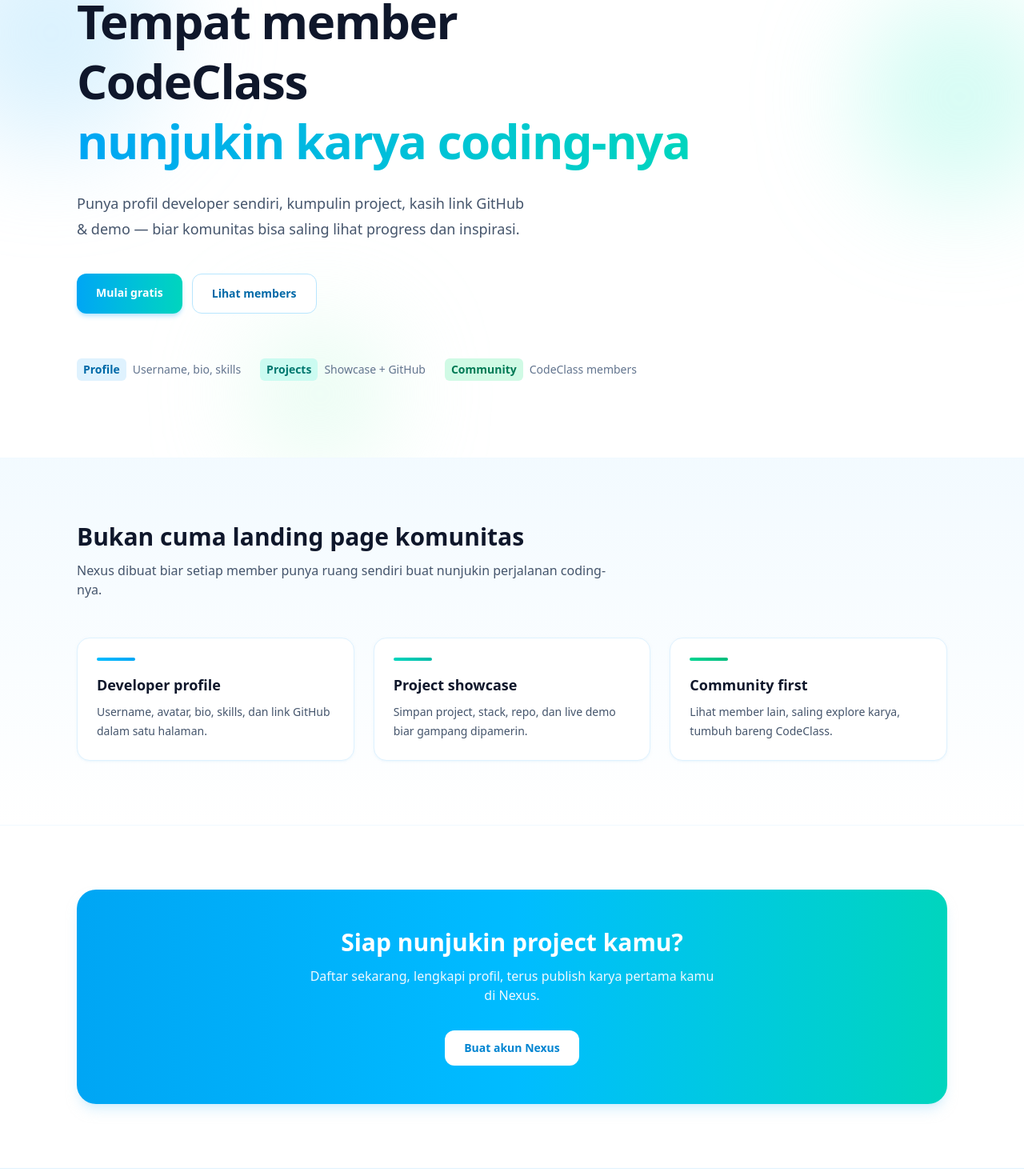
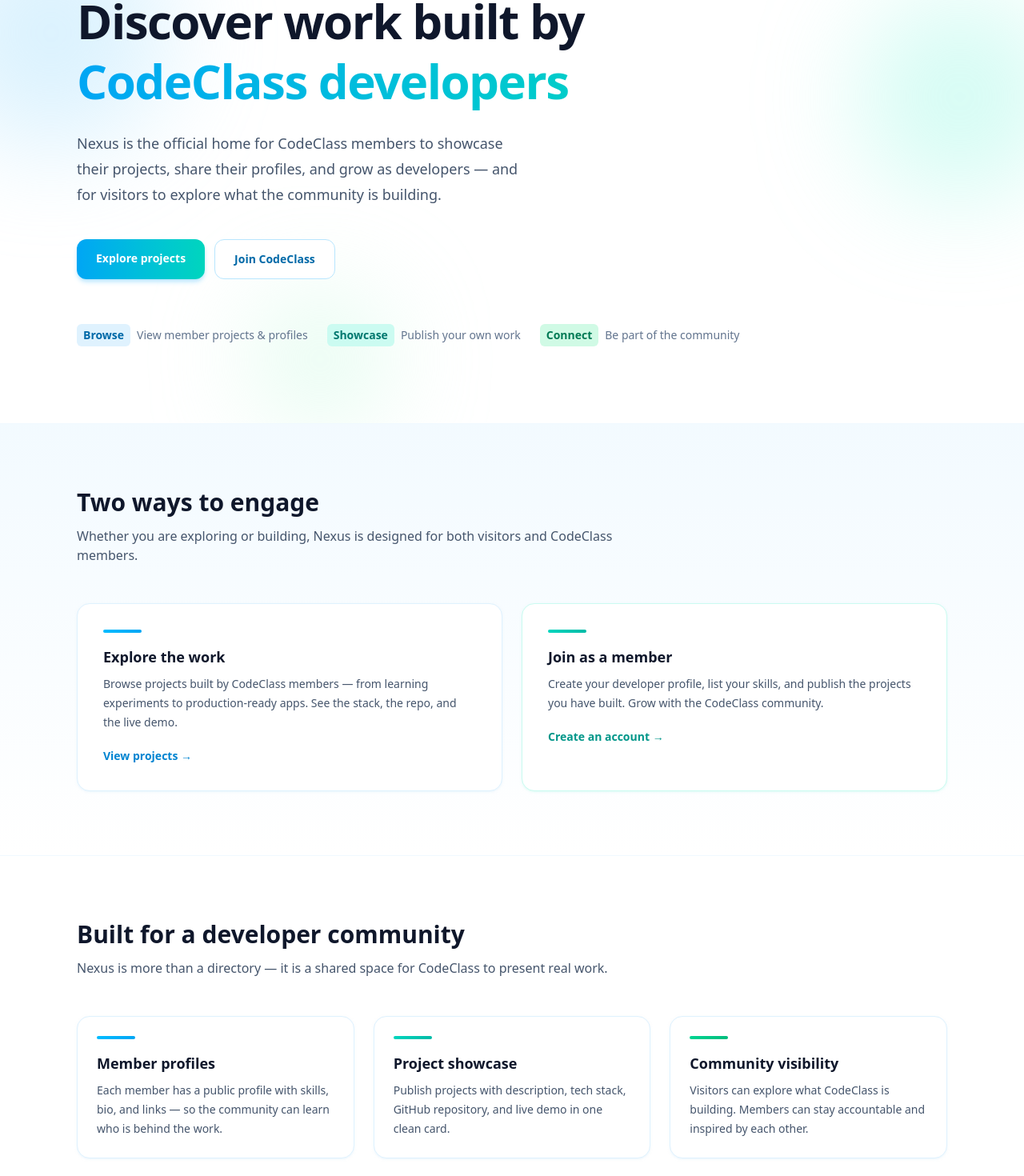
Before and after one commit to ShadyyJoestar/Nexus_project, a Next.js app: page / in a window 1280 px wide. Shown: the part 200-1670 px from the top of the page at 80% size. Built offline with nearby package versions, Linux system fonts and the light colour scheme; no server answers.

Commit message:
update landing page

```diff
--- a/src/app/page.tsx
+++ b/src/app/page.tsx
@@ -1,14 +1,13 @@
 import Link from 'next/link'
 import Navbar from '@/components/navbar'
 import Container from '@/components/container'
-import { Analytics } from "@vercel/analytics/next"
+
+
 
 export default function Home() {
   return (
     <div className="min-h-screen bg-white text-slate-800">
       <Navbar />
-      <Analytics />
-
 
       {/* Hero */}
       <section className="relative overflow-hidden">
@@ -23,82 +22,141 @@
           </p>
 
           <h1 className="max-w-3xl text-3xl font-bold leading-tight tracking-tight text-slate-900 sm:text-5xl lg:text-6xl">
-            Tempat member CodeClass
+            Discover work built by
             <span className="mt-1 block bg-gradient-to-r from-sky-500 to-teal-400 bg-clip-text text-transparent sm:mt-0">
-              nunjukin karya coding-nya
+              CodeClass developers
             </span>
           </h1>
 
           <p className="mt-4 max-w-xl text-base leading-7 text-slate-600 sm:mt-6 sm:text-lg sm:leading-8">
-            Punya profil developer sendiri, kumpulin project, kasih link GitHub
-            & demo — biar komunitas bisa saling lihat progress dan inspirasi.
+            Nexus is the official home for CodeClass members to showcase their
+            projects, share their profiles, and grow as developers — and for
+            visitors to explore what the community is building.
           </p>
 
           <div className="mt-8 flex w-full flex-col gap-3 sm:mt-10 sm:w-auto sm:flex-row sm:flex-wrap">
             <Link
-              href="/register"
+              href="/projects"
               className="rounded-xl bg-gradient-to-r from-sky-500 to-teal-400 px-6 py-3.5 text-center text-sm font-semibold text-white shadow-md shadow-sky-200 transition hover:from-sky-600 hover:to-teal-500"
             >
-              Mulai gratis
+              Explore projects
             </Link>
             <Link
-              href="/members"
+              href="/register"
               className="rounded-xl border border-sky-200 bg-white px-6 py-3.5 text-center text-sm font-semibold text-sky-700 transition hover:border-sky-300 hover:bg-sky-50"
             >
-              Lihat members
+              Join CodeClass
             </Link>
           </div>
 
           <div className="mt-10 flex flex-col gap-3 text-sm text-slate-500 sm:mt-14 sm:flex-row sm:flex-wrap sm:gap-6">
             <div className="flex items-center gap-2">
               <span className="rounded-md bg-sky-100 px-2 py-1 text-xs font-semibold text-sky-700 sm:text-sm">
-                Profile
+                Browse
               </span>
-              <span className="text-xs sm:text-sm">Username, bio, skills</span>
+              <span className="text-xs sm:text-sm">
+                View member projects & profiles
+              </span>
             </div>
             <div className="flex items-center gap-2">
               <span className="rounded-md bg-teal-100 px-2 py-1 text-xs font-semibold text-teal-700 sm:text-sm">
-                Projects
+                Showcase
               </span>
-              <span className="text-xs sm:text-sm">Showcase + GitHub</span>
+              <span className="text-xs sm:text-sm">
+                Publish your own work
+              </span>
             </div>
             <div className="flex items-center gap-2">
               <span className="rounded-md bg-emerald-100 px-2 py-1 text-xs font-semibold text-emerald-700 sm:text-sm">
-                Community
+                Connect
               </span>
-              <span className="text-xs sm:text-sm">CodeClass members</span>
+              <span className="text-xs sm:text-sm">
+                Be part of the community
+              </span>
+            </div>
+          </div>
+        </Container>
+      </section>
+
+      {/* Two paths */}
+      <section className="border-t border-sky-50 bg-gradient-to-b from-sky-50/80 to-white">
+        <Container className="py-12 sm:py-16 lg:py-20">
+          <div className="max-w-2xl">
+            <h2 className="text-xl font-bold text-slate-900 sm:text-2xl lg:text-3xl">
+              Two ways to engage
+            </h2>
+            <p className="mt-2 text-sm text-slate-600 sm:mt-3 sm:text-base">
+              Whether you are exploring or building, Nexus is designed for both
+              visitors and CodeClass members.
+            </p>
+          </div>
+
+          <div className="mt-8 grid gap-4 sm:mt-12 sm:grid-cols-2 sm:gap-6">
+            <div className="rounded-2xl border border-sky-100 bg-white p-6 shadow-sm shadow-sky-100/50 sm:p-8">
+              <div className="mb-4 h-1 w-12 rounded-full bg-gradient-to-r from-sky-400 to-sky-500" />
+              <h3 className="text-lg font-semibold text-slate-900">
+                Explore the work
+              </h3>
+              <p className="mt-2 text-sm leading-6 text-slate-600">
+                Browse projects built by CodeClass members — from learning
+                experiments to production-ready apps. See the stack, the repo,
+                and the live demo.
+              </p>
+              <Link
+                href="/projects"
+                className="mt-5 inline-block text-sm font-semibold text-sky-600 hover:underline"
+              >
+                View projects →
+              </Link>
+            </div>
+
+            <div className="rounded-2xl border border-teal-100 bg-white p-6 shadow-sm shadow-teal-100/50 sm:p-8">
+              <div className="mb-4 h-1 w-12 rounded-full bg-gradient-to-r from-teal-400 to-teal-500" />
+              <h3 className="text-lg font-semibold text-slate-900">
+                Join as a member
+              </h3>
+              <p className="mt-2 text-sm leading-6 text-slate-600">
+                Create your developer profile, list your skills, and publish
+                the projects you have built. Grow with the CodeClass community.
+              </p>
+              <Link
+                href="/register"
+                className="mt-5 inline-block text-sm font-semibold text-teal-600 hover:underline"
+              >
+                Create an account →
+              </Link>
             </div>
           </div>
         </Container>
       </section>
 
       {/* Features */}
-      <section className="border-t border-sky-50 bg-gradient-to-b from-sky-50/80 to-white">
+      <section className="border-t border-sky-50">
         <Container className="py-12 sm:py-16 lg:py-20">
           <div className="max-w-2xl">
             <h2 className="text-xl font-bold text-slate-900 sm:text-2xl lg:text-3xl">
-              Bukan cuma landing page komunitas
+              Built for a developer community
             </h2>
             <p className="mt-2 text-sm text-slate-600 sm:mt-3 sm:text-base">
-              Nexus dibuat biar setiap member punya ruang sendiri buat nunjukin
-              perjalanan coding-nya.
+              Nexus is more than a directory — it is a shared space for
+              CodeClass to present real work.
             </p>
           </div>
 
           <div className="mt-8 grid gap-4 sm:mt-12 sm:grid-cols-2 sm:gap-6 lg:grid-cols-3">
             <FeatureCard
-              title="Developer profile"
-              desc="Username, avatar, bio, skills, dan link GitHub dalam satu halaman."
+              title="Member profiles"
+              desc="Each member has a public profile with skills, bio, and links — so the community can learn who is behind the work."
               accent="sky"
             />
             <FeatureCard
               title="Project showcase"
-              desc="Simpan project, stack, repo, dan live demo biar gampang dipamerin."
+              desc="Publish projects with description, tech stack, GitHub repository, and live demo in one clean card."
               accent="teal"
             />
             <FeatureCard
-              title="Community first"
-              desc="Lihat member lain, saling explore karya, tumbuh bareng CodeClass."
+              title="Community visibility"
+              desc="Visitors can explore what CodeClass is building. Members can stay accountable and inspired by each other."
               accent="emerald"
             />
           </div>
@@ -106,28 +164,36 @@
       </section>
 
       {/* CTA */}
-      <section className="border-t border-sky-50">
+      <section className="border-t border-sky-50 bg-gradient-to-b from-white to-sky-50/50">
         <Container className="py-12 sm:py-16 lg:py-20">
           <div className="rounded-2xl bg-gradient-to-r from-sky-500 via-sky-400 to-teal-400 px-6 py-10 text-center text-white shadow-lg shadow-sky-200/50 sm:rounded-3xl sm:px-12 sm:py-12">
             <h2 className="text-xl font-bold sm:text-2xl lg:text-3xl">
-              Siap nunjukin project kamu?
+              Ready to join CodeClass on Nexus?
             </h2>
             <p className="mx-auto mt-2 max-w-lg text-sm text-sky-50 sm:mt-3 sm:text-base">
-              Daftar sekarang, lengkapi profil, terus publish karya pertama kamu
-              di Nexus.
+              Create your account, set up your profile, and start showcasing
+              the projects you build with the community.
             </p>
-            <Link
-              href="/register"
-              className="mt-6 inline-block rounded-xl bg-white px-6 py-3 text-sm font-semibold text-sky-600 transition hover:bg-sky-50 sm:mt-8"
-            >
-              Buat akun Nexus
-            </Link>
+            <div className="mt-6 flex flex-col items-center justify-center gap-3 sm:mt-8 sm:flex-row">
+              <Link
+                href="/register"
+                className="inline-block rounded-xl bg-white px-6 py-3 text-sm font-semibold text-sky-600 transition hover:bg-sky-50"
+              >
+                Join CodeClass
+              </Link>
+              <Link
+                href="/projects"
+                className="inline-block rounded-xl border border-white/40 bg-white/10 px-6 py-3 text-sm font-semibold text-white transition hover:bg-white/20"
+              >
+                Browse projects
+              </Link>
+            </div>
           </div>
         </Container>
       </section>
 
       <footer className="border-t border-sky-100 py-6 text-center text-xs text-slate-400 sm:py-8 sm:text-sm">
-        Nexus · CodeClass Community
+        Nexus · Official community platform for CodeClass
       </footer>
     </div>
   )
@@ -151,8 +217,12 @@
 
   return (
     <div className="rounded-2xl border border-sky-100 bg-white p-5 shadow-sm shadow-sky-100/50 sm:p-6">
-      <div className={`mb-3 h-1 w-10 rounded-full bg-gradient-to-r ${bar} sm:mb-4 sm:w-12`} />
-      <h3 className="text-base font-semibold text-slate-900 sm:text-lg">{title}</h3>
+      <div
+        className={`mb-3 h-1 w-10 rounded-full bg-gradient-to-r ${bar} sm:mb-4 sm:w-12`}
+      />
+      <h3 className="text-base font-semibold text-slate-900 sm:text-lg">
+        {title}
+      </h3>
       <p className="mt-2 text-sm leading-6 text-slate-600">{desc}</p>
     </div>
   )
```
